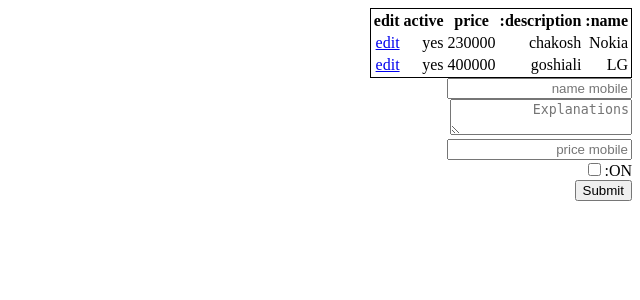
After one commit to maju021/online-shop, a Flask app: page /admin/dashboard/products in a window 1280 px wide. The commit adds this page. Shown: the top 300 px of the page, without its empty margins (640-1280 px from the left). Run offline with Flask 3, Linux system fonts and the light colour scheme; the visitor is signed in with stand-in values (Sample User, id 1).

Commit message:
create edit-products paneal

```diff
--- a/blueprints/admin.py
+++ b/blueprints/admin.py
@@ -1,8 +1,19 @@
-from flask import Blueprint,render_template,request,session,redirect,abort
+from os import name
+
+
+from flask import Blueprint,render_template,request,session,redirect,abort,url_for
+from fileex import db
 
 
 import config
+from models.product import Product
 app = Blueprint("admin", __name__)
+
+@app.before_request
+def before_request():
+    if session.get("admin_login", None) == None and request.endpoint != "admin.login":
+        abort(403)
+
 
 @app.route("/admin/login", methods = ["POST" , "GET"] )
 def login():
@@ -26,7 +37,88 @@ def login():
 
 @app.route("/admin/dashboard", methods=["GET"])
 def dashboard():
-    if session.get("admin_login", None) == None:
-        abort(403)
+    return render_template ("admin/dashboard.html")
 
-    return "Welcome to Admin Dashboard"
+
+
+
+@app.route("/admin/dashboard/products", methods=["GET","POST"])
+def products():
+    if request.method == "GET":
+        products = Product.query.all()
+        return render_template('admin/products.html',products=products)
+
+    else:
+        name = request.form.get("name",None)
+        description = request.form.get("description", None)
+        price = request.form.get("price", None)
+        active = request.form.get("active", None)
+
+
+
+        p = Product(name=name,description=description,price=price)
+        if active == None:
+            p.active = 0
+        else:
+            p.active = 1
+
+            db.session.add(p)
+            db.session.commit()
+
+            return "down"@app.route("/admin/dashboard/products", methods=["GET","POST"])
+def products():
+    if request.method == "GET":
+        products = Product.query.all()
+        return render_template('admin/products.html',products=products)
+
+    else:
+        name = request.form.get("name",None)
+        description = request.form.get("description", None)
+        price = request.form.get("price", None)
+        active = request.form.get("active", None)
+
+
+
+        p = Product(name=name,description=description,price=price)
+        if active == None:
+            p.active = 0
+        else:
+            p.active = 1
+
+            db.session.add(p)
+            db.session.commit()
+
+            return "down"
+
+
+
+
+
+
+
+@app.route("/admin/dashboard/edit-product/<id>", methods=["GET","POST"])
+def edit_product(id):
+
+    product = Product.query.filter(Product.id == id).first_or_404()
+    if request.method == "GET":
+        return render_template('admin/edit-product.html',product=product)
+
+    else:
+        name = request.form.get("name",None)
+        description = request.form.get("description", None)
+        price = request.form.get("price", None)
+        active = request.form.get("active", None)
+
+        product.name = name
+        product.description = description
+        product.price = price
+        product.active = active
+
+
+        if active == None:
+            product.active = 0
+        else:
+            product.active = 1
+            db.session.commit()
+
+            return redirect(url_for('admin.edit_product', id=id ))
--- a/models/product.py
+++ b/models/product.py
@@ -7,4 +7,5 @@ class Product(db.Model):
     id = Column(Integer, primary_key=True)
     name = Column(String, unique=True, nullable=False, index=True)
     description = Column(String, nullable=False, index=True)
-    price = Column(Integer, nullable=False, index=True)
+    price = db.Column(Integer, nullable=False)
+    active = Column(Integer, nullable=False, index=True)
--- /dev/null
+++ b/templates/admin/products.html
@@ -0,0 +1,36 @@
+{% extends 'base.html' %}
+{% block header%}
+    <title>admin products</title>
+{% endblock%}
+
+
+{% block body %}
+    <table style="border: 1px solid black;">
+        <tr>
+            <th>name:</th>
+            <th>description:</th>
+            <th>price</th>
+            <th>active</th>
+            <th>edit</th>
+        </tr>
+    {% for p in products%}
+    <tr>
+        <td>  {{  p.name  }}  </td>
+        <td>  {{  p.description  }}  </td>
+        <td>  {{  p.price  }}  </td>
+        <td>  {{  "yes" if p.active == 1 else 'no' }}  </td>
+        <td><a href="/admin/dashboard/edit-product/{{ p.id }}">edit</a></td>
+    {% endfor %}
+    </table>
+
+
+
+    <form action="#" METHOD="post">
+        <input type="text" name="name" placeholder="name mobile"><br>
+        <textarea name="description" placeholder="Explanations"></textarea><br>
+        <input type="number" name="price" placeholder="price mobile"><br>
+        <label>ON:</label><input type="checkbox" name="active"><br>
+        <input type="submit">
+
+    </form>
+{% endblock %}
--- /dev/null
+++ b/templates/base.html
@@ -0,0 +1,14 @@
+<!doctype html>
+<html lang="fa" dir="rtl">
+<head>
+    <meta charset="UTF-8">
+    <meta name="viewport" content="width=device-width, initial-scale=1">
+    {% block header %}
+    {% endblock %}
+</head>
+<body>
+{% block body %}
+{% endblock %}
+
+</body>
+</html>
```
Also changed, not shown: templates/admin/dashboard.html (added, +8 -0 lines), templates/admin/edit-product.html (added, +19 -0 lines), templates/admin/login.html (+11 -9 lines), instance/datebase.db.
